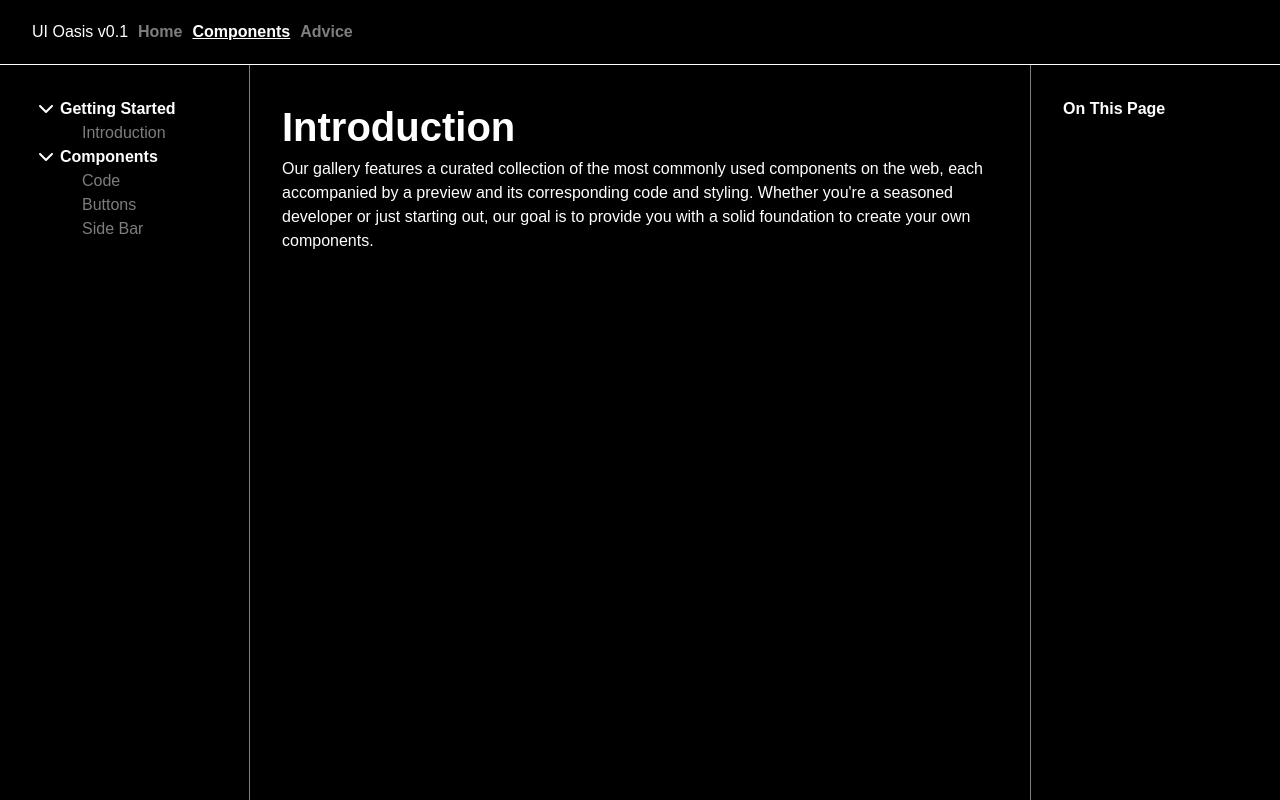
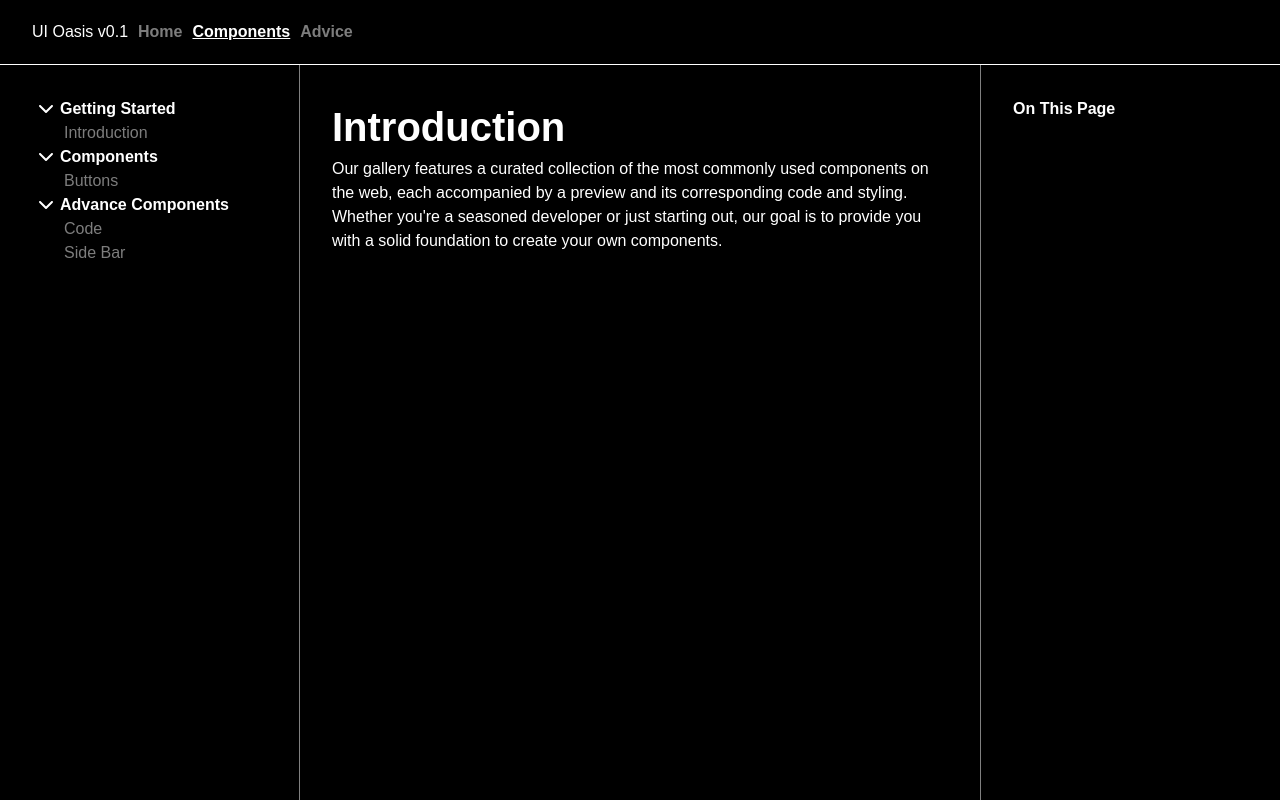
Before and after one commit to RaulAtWork/UI-Oasis, a React (Vite) app: page /components/introduction in a window 1280 px wide. Built offline with nearby package versions, Linux system fonts and the light colour scheme; the HTML template or start-up script is replaced by a standard one.

Commit message:
Sorted components and fixed side bar width

```diff
--- a/src/pages/Components.jsx
+++ b/src/pages/Components.jsx
@@ -4,8 +4,6 @@ import OnThisPage from "../components/OnThisPage";
 import { useEffect, useState } from "react";
 
 import { topicByTitle } from "./Components.Titles";
-
-
 
 const sideBarData = [
   {
@@ -14,7 +12,11 @@ const sideBarData = [
   },
   {
     section: "Components",
-    topics: [topicByTitle.code, topicByTitle.buttons, topicByTitle.sidebar],
+    topics: [topicByTitle.buttons],
+  },
+  {
+    section: "Advance Components",
+    topics: [topicByTitle.code, topicByTitle.sidebar],
   },
 ];
 
--- a/src/styles/sidebar.css
+++ b/src/styles/sidebar.css
@@ -1,5 +1,5 @@
 .side-bar{
-    width: 250px;
+    width: 300px;
     height: calc(100vh - 65px);
     padding: var(--padding-l);
     position: sticky;
@@ -17,7 +17,7 @@
 
 
 .side-list ul{
-    padding-left: var(--padding-xl);
+    padding-left: var(--padding-l);
 }
 
 .side-list li{
```
